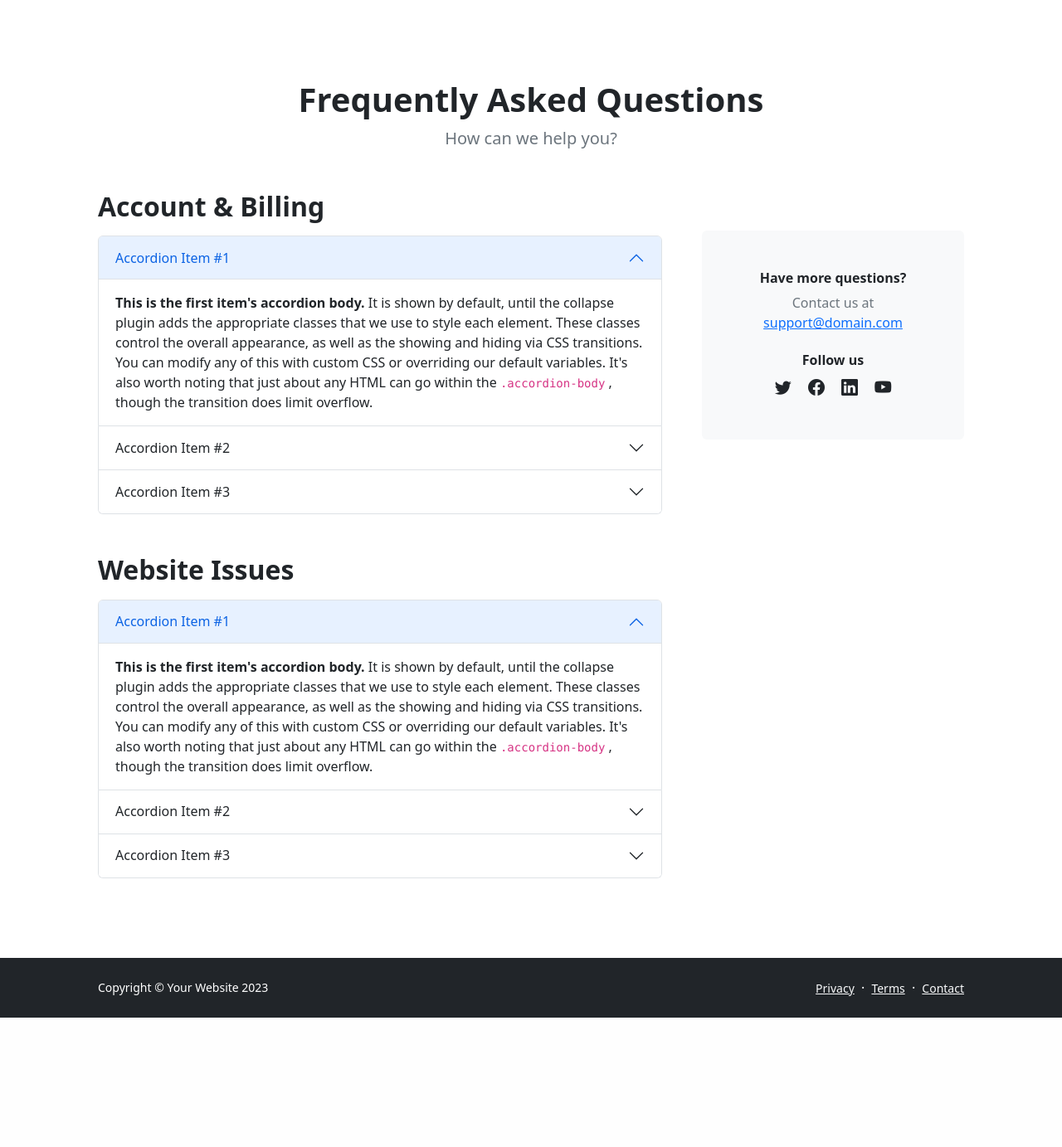
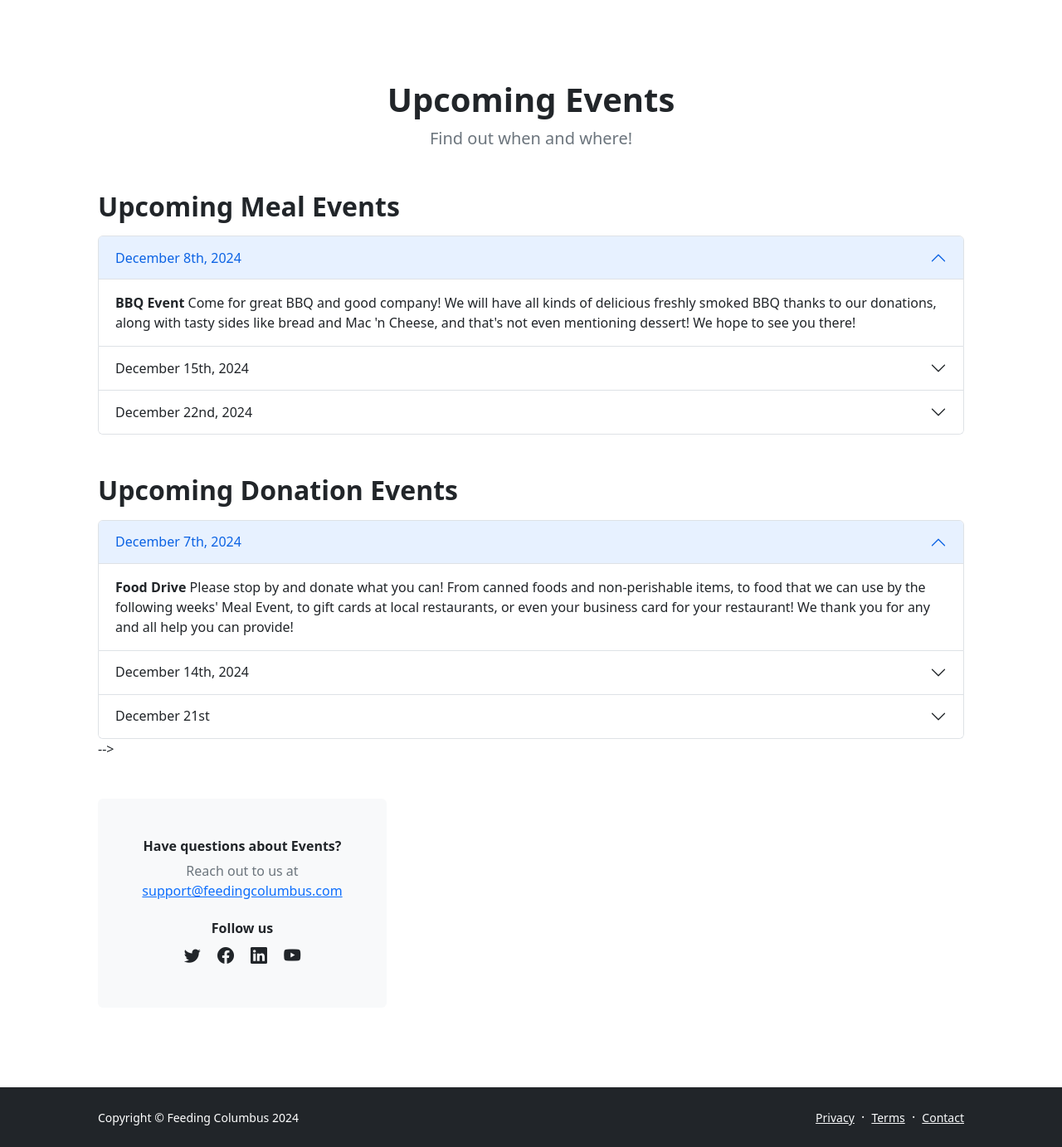
Before and after one commit to Nvp1514/Feeding-Columbus, a Flask app: page /events.html in a window 1280 px wide. Shown: the part 56-1439 px from the top of the page at 83% size. Before the commit the page ends 1283 px from the top, so only its background shows below. Run offline with Flask 2, Linux system fonts and the light colour scheme; some libraries are stand-ins or nearby versions.

Commit message:
Update events.html
Updated Event Page with William Changes

```diff
--- a/templates/events.html
+++ b/templates/events.html
@@ -5,7 +5,7 @@
         <meta name="viewport" content="width=device-width, initial-scale=1, shrink-to-fit=no" />
         <meta name="description" content="" />
         <meta name="author" content="" />
-        <title>Modern Business - Start Bootstrap Template</title>
+        <title>Feeding Columbus</title>
         <!-- Favicon-->
         <link rel="icon" type="image/x-icon" href="assets/favicon.ico" />
         <!-- Bootstrap icons-->
@@ -36,96 +36,90 @@
             <section class="py-5">
                 <div class="container px-5 my-5">
                     <div class="text-center mb-5">
-                        <h1 class="fw-bolder">Frequently Asked Questions</h1>
-                        <p class="lead fw-normal text-muted mb-0">How can we help you?</p>
+                        <h1 class="fw-bolder">Upcoming Events</h1>
+                        <p class="lead fw-normal text-muted mb-0">Find out when and where!</p>
                     </div>
                     <div class="row gx-5">
+
+			<!-- Hiding Accordions below to place interactive calendar here instead, without losing them to be safe
                         <div class="col-xl-8">
                             <!-- FAQ Accordion 1-->
-                            <h2 class="fw-bolder mb-3">Account &amp; Billing</h2>
+                            <h2 class="fw-bolder mb-3">Upcoming Meal Events</h2>
                             <div class="accordion mb-5" id="accordionExample">
                                 <div class="accordion-item">
-                                    <h3 class="accordion-header" id="headingOne"><button class="accordion-button" type="button" data-bs-toggle="collapse" data-bs-target="#collapseOne" aria-expanded="true" aria-controls="collapseOne">Accordion Item #1</button></h3>
+                                    <h3 class="accordion-header" id="headingOne"><button class="accordion-button" type="button" data-bs-toggle="collapse" data-bs-target="#collapseOne" aria-expanded="true" aria-controls="collapseOne">December 8th, 2024</button></h3>
                                     <div class="accordion-collapse collapse show" id="collapseOne" aria-labelledby="headingOne" data-bs-parent="#accordionExample">
                                         <div class="accordion-body">
-                                            <strong>This is the first item's accordion body.</strong>
-                                            It is shown by default, until the collapse plugin adds the appropriate classes that we use to style each element. These classes control the overall appearance, as well as the showing and hiding via CSS transitions. You can modify any of this with custom CSS or overriding our default variables. It's also worth noting that just about any HTML can go within the
-                                            <code>.accordion-body</code>
-                                            , though the transition does limit overflow.
+                                            <strong>BBQ Event</strong>
+                                            Come for great BBQ and good company! We will have all kinds of delicious freshly smoked BBQ thanks to our donations, along with tasty sides like bread and Mac 'n Cheese, and that's not even mentioning dessert! We hope to see you there!
                                         </div>
                                     </div>
                                 </div>
                                 <div class="accordion-item">
-                                    <h3 class="accordion-header" id="headingTwo"><button class="accordion-button collapsed" type="button" data-bs-toggle="collapse" data-bs-target="#collapseTwo" aria-expanded="false" aria-controls="collapseTwo">Accordion Item #2</button></h3>
+                                    <h3 class="accordion-header" id="headingTwo"><button class="accordion-button collapsed" type="button" data-bs-toggle="collapse" data-bs-target="#collapseTwo" aria-expanded="false" aria-controls="collapseTwo">December 15th, 2024</button></h3>
                                     <div class="accordion-collapse collapse" id="collapseTwo" aria-labelledby="headingTwo" data-bs-parent="#accordionExample">
                                         <div class="accordion-body">
-                                            <strong>This is the second item's accordion body.</strong>
-                                            It is hidden by default, until the collapse plugin adds the appropriate classes that we use to style each element. These classes control the overall appearance, as well as the showing and hiding via CSS transitions. You can modify any of this with custom CSS or overriding our default variables. It's also worth noting that just about any HTML can go within the
-                                            <code>.accordion-body</code>
-                                            , though the transition does limit overflow.
+                                            <strong>Pasta Night</strong>
+                                            Join us for assorted pastas, breadsticks, and salad, all catered by donations and local Italian restaurants!
                                         </div>
                                     </div>
                                 </div>
                                 <div class="accordion-item">
-                                    <h3 class="accordion-header" id="headingThree"><button class="accordion-button collapsed" type="button" data-bs-toggle="collapse" data-bs-target="#collapseThree" aria-expanded="false" aria-controls="collapseThree">Accordion Item #3</button></h3>
+                                    <h3 class="accordion-header" id="headingThree"><button class="accordion-button collapsed" type="button" data-bs-toggle="collapse" data-bs-target="#collapseThree" aria-expanded="false" aria-controls="collapseThree">December 22nd, 2024</button></h3>
                                     <div class="accordion-collapse collapse" id="collapseThree" aria-labelledby="headingThree" data-bs-parent="#accordionExample">
                                         <div class="accordion-body">
-                                            <strong>This is the third item's accordion body.</strong>
-                                            It is hidden by default, until the collapse plugin adds the appropriate classes that we use to style each element. These classes control the overall appearance, as well as the showing and hiding via CSS transitions. You can modify any of this with custom CSS or overriding our default variables. It's also worth noting that just about any HTML can go within the
-                                            <code>.accordion-body</code>
-                                            , though the transition does limit overflow.
+                                            <strong>Potluck</strong>
+                                            Join us for family fun and great food! A tradition at Feeding Columbus!
                                         </div>
                                     </div>
                                 </div>
                             </div>
+
                             <!-- FAQ Accordion 2-->
-                            <h2 class="fw-bolder mb-3">Website Issues</h2>
+                            <h2 class="fw-bolder mb-3">Upcoming Donation Events</h2>
                             <div class="accordion mb-5 mb-xl-0" id="accordionExample2">
                                 <div class="accordion-item">
-                                    <h3 class="accordion-header" id="headingOne"><button class="accordion-button" type="button" data-bs-toggle="collapse" data-bs-target="#collapseOne2" aria-expanded="true" aria-controls="collapseOne2">Accordion Item #1</button></h3>
+                                    <h3 class="accordion-header" id="headingOne"><button class="accordion-button" type="button" data-bs-toggle="collapse" data-bs-target="#collapseOne2" aria-expanded="true" aria-controls="collapseOne2">December 7th, 2024</button></h3>
                                     <div class="accordion-collapse collapse show" id="collapseOne2" aria-labelledby="headingOne" data-bs-parent="#accordionExample2">
                                         <div class="accordion-body">
-                                            <strong>This is the first item's accordion body.</strong>
-                                            It is shown by default, until the collapse plugin adds the appropriate classes that we use to style each element. These classes control the overall appearance, as well as the showing and hiding via CSS transitions. You can modify any of this with custom CSS or overriding our default variables. It's also worth noting that just about any HTML can go within the
-                                            <code>.accordion-body</code>
-                                            , though the transition does limit overflow.
+                                            <strong>Food Drive</strong>
+                                            Please stop by and donate what you can! From canned foods and non-perishable items, to food that we can use by the following weeks' Meal Event, to gift cards at local restaurants, or even your business card for your restaurant! We thank you for any and all help you can provide!
                                         </div>
                                     </div>
                                 </div>
                                 <div class="accordion-item">
-                                    <h3 class="accordion-header" id="headingTwo"><button class="accordion-button collapsed" type="button" data-bs-toggle="collapse" data-bs-target="#collapseTwo2" aria-expanded="false" aria-controls="collapseTwo2">Accordion Item #2</button></h3>
+                                    <h3 class="accordion-header" id="headingTwo"><button class="accordion-button collapsed" type="button" data-bs-toggle="collapse" data-bs-target="#collapseTwo2" aria-expanded="false" aria-controls="collapseTwo2">December 14th, 2024</button></h3>
                                     <div class="accordion-collapse collapse" id="collapseTwo2" aria-labelledby="headingTwo" data-bs-parent="#accordionExample2">
                                         <div class="accordion-body">
-                                            <strong>This is the second item's accordion body.</strong>
-                                            It is hidden by default, until the collapse plugin adds the appropriate classes that we use to style each element. These classes control the overall appearance, as well as the showing and hiding via CSS transitions. You can modify any of this with custom CSS or overriding our default variables. It's also worth noting that just about any HTML can go within the
-                                            <code>.accordion-body</code>
-                                            , though the transition does limit overflow.
+                                            <strong>Food Drive</strong>
+                                            Please stop by and donate what you can! From canned foods and non-perishable items, to food that we can use by the following weeks' Meal Event, to gift cards at local restaurants, or even your business card for your restaurant! We thank you for any and all help you can provide!
                                         </div>
                                     </div>
                                 </div>
                                 <div class="accordion-item">
-                                    <h3 class="accordion-header" id="headingThree"><button class="accordion-button collapsed" type="button" data-bs-toggle="collapse" data-bs-target="#collapseThree2" aria-expanded="false" aria-controls="collapseThree2">Accordion Item #3</button></h3>
+                                    <h3 class="accordion-header" id="headingThree"><button class="accordion-button collapsed" type="button" data-bs-toggle="collapse" data-bs-target="#collapseThree2" aria-expanded="false" aria-controls="collapseThree2">December 21st</button></h3>
                                     <div class="accordion-collapse collapse" id="collapseThree2" aria-labelledby="headingThree" data-bs-parent="#accordionExample2">
                                         <div class="accordion-body">
-                                            <strong>This is the third item's accordion body.</strong>
-                                            It is hidden by default, until the collapse plugin adds the appropriate classes that we use to style each element. These classes control the overall appearance, as well as the showing and hiding via CSS transitions. You can modify any of this with custom CSS or overriding our default variables. It's also worth noting that just about any HTML can go within the
-                                            <code>.accordion-body</code>
-                                            , though the transition does limit overflow.
+                                            <strong>Food Drive</strong>
+                                            Please stop by and donate what you can! From canned foods and non-perishable items, to food that we can use by the following weeks' Meal Event, to gift cards at local restaurants, or even your business card for your restaurant! We thank you for any and all help you can provide!
                                         </div>
                                     </div>
                                 </div>
                             </div>
                         </div>
+			-->
+
+			<!-- Help Sidebar with Links -->
                         <div class="col-xl-4">
                             <div class="card border-0 bg-light mt-xl-5">
                                 <div class="card-body p-4 py-lg-5">
                                     <div class="d-flex align-items-center justify-content-center">
                                         <div class="text-center">
-                                            <div class="h6 fw-bolder">Have more questions?</div>
+                                            <div class="h6 fw-bolder">Have questions about Events?</div>
                                             <p class="text-muted mb-4">
-                                                Contact us at
+                                                Reach out to us at
                                                 <br />
-                                                <a href="#!">support@domain.com</a>
+                                                <a href="#!">support@feedingcolumbus.com</a>
                                             </p>
                                             <div class="h6 fw-bolder">Follow us</div>
                                             <a class="fs-5 px-2 link-dark" href="#!"><i class="bi-twitter"></i></a>
@@ -141,11 +135,12 @@
                 </div>
             </section>
         </main>
+
         <!-- Footer-->
         <footer class="bg-dark py-4 mt-auto">
             <div class="container px-5">
                 <div class="row align-items-center justify-content-between flex-column flex-sm-row">
-                    <div class="col-auto"><div class="small m-0 text-white">Copyright &copy; Your Website 2023</div></div>
+                    <div class="col-auto"><div class="small m-0 text-white">Copyright &copy; Feeding Columbus 2024</div></div>
                     <div class="col-auto">
                         <a class="link-light small" href="#!">Privacy</a>
                         <span class="text-white mx-1">&middot;</span>
```
